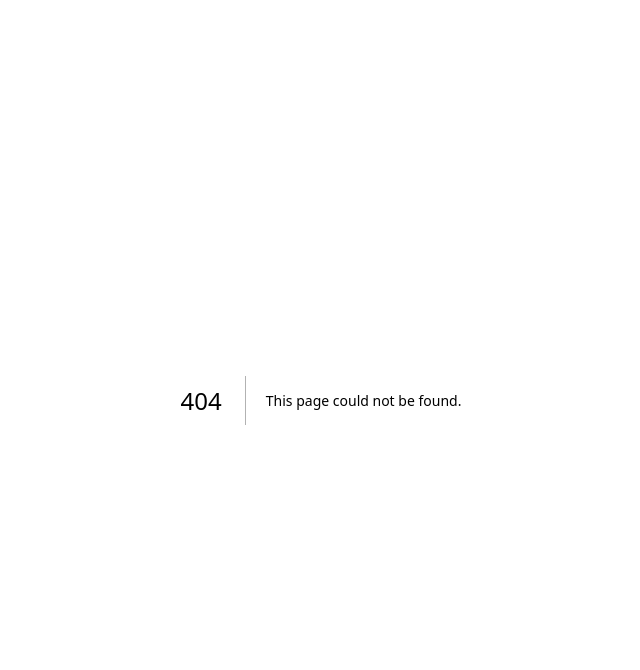
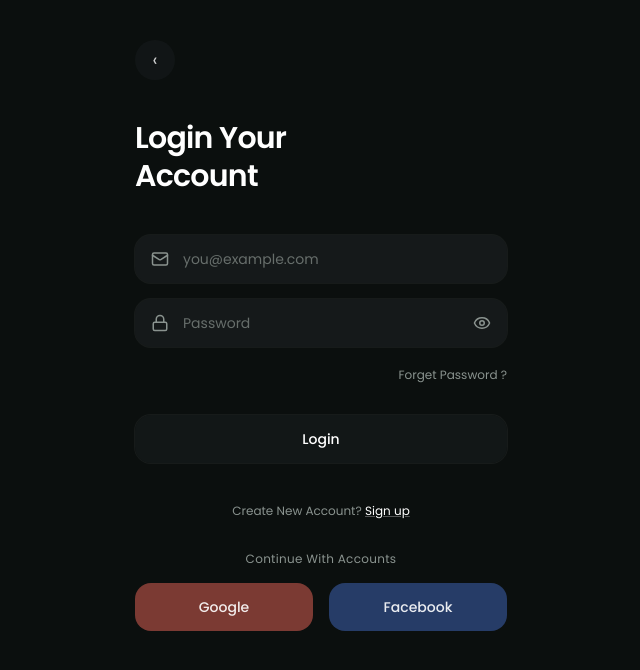
Before and after one commit to Shunke4444/app-dev-learnmate, a Next.js app: page /login in a window 1280 px wide. Before the commit this address had no page. Shown: the top 670 px of the page, without its empty margins (319-959 px from the left). Built offline with nearby package versions, Linux system fonts and the light colour scheme.

Commit message:
feat: welcome and login screens

```diff
--- /dev/null
+++ b/src/app/login/page.tsx
@@ -0,0 +1,97 @@
+"use client";
+
+import Link from "next/link";
+import { useState } from "react";
+import { Eye, EyeOff, Lock, Mail } from "lucide-react";
+import { PillButton } from "@/components/PillButton";
+
+export default function LoginPage() {
+  const [show, setShow] = useState(false);
+
+  return (
+    <div className="mx-auto flex w-full max-w-[420px] flex-1 flex-col px-6 pb-10 pt-10">
+      <div className="flex items-center">
+        <Link
+          href="/welcome"
+          className="inline-flex h-10 w-10 items-center justify-center rounded-full bg-surface/70 text-foreground/80"
+          aria-label="Back"
+        >
+          <span className="text-lg">‹</span>
+        </Link>
+      </div>
+
+      <h1 className="mt-10 text-3xl font-semibold leading-tight tracking-tight">
+        Login Your
+        <br />
+        Account
+      </h1>
+
+      <form className="mt-10 flex flex-col gap-4" onSubmit={(e) => e.preventDefault()}>
+        <label className="relative block">
+          <span className="sr-only">Email</span>
+          <span className="pointer-events-none absolute left-4 top-1/2 -translate-y-1/2 text-muted">
+            <Mail size={18} />
+          </span>
+          <input
+            className="h-12 w-full rounded-2xl bg-surface px-12 text-sm text-foreground placeholder:text-muted/70 outline-none ring-1 ring-white/5 focus:ring-2 focus:ring-teal/60"
+            placeholder="you@example.com"
+            type="email"
+            autoComplete="email"
+          />
+        </label>
+
+        <label className="relative block">
+          <span className="sr-only">Password</span>
+          <span className="pointer-events-none absolute left-4 top-1/2 -translate-y-1/2 text-muted">
+            <Lock size={18} />
+          </span>
+          <input
+            className="h-12 w-full rounded-2xl bg-surface px-12 pr-12 text-sm text-foreground placeholder:text-muted/70 outline-none ring-1 ring-white/5 focus:ring-2 focus:ring-teal/60"
+            placeholder="Password"
+            type={show ? "text" : "password"}
+            autoComplete="current-password"
+          />
+          <button
+            type="button"
+            onClick={() => setShow((s) => !s)}
+            className="absolute right-4 top-1/2 -translate-y-1/2 text-muted hover:text-foreground"
+            aria-label={show ? "Hide password" : "Show password"}
+          >
+            {show ? <EyeOff size={18} /> : <Eye size={18} />}
+          </button>
+        </label>
+
+        <div className="mt-1 flex justify-end">
+          <button type="button" className="text-xs text-muted hover:text-foreground">
+            Forget Password ?
+          </button>
+        </div>
+
+        <div className="mt-4">
+          <Link href="/home" className="block">
+            <PillButton variant="surface" type="button">
+              Login
+            </PillButton>
+          </Link>
+        </div>
+
+        <p className="mt-6 text-center text-xs text-muted">
+          Create New Account?{" "}
+          <Link className="text-foreground underline decoration-white/30" href="/login">
+            Sign up
+          </Link>
+        </p>
+      </form>
+
+      <div className="mt-8">
+        <p className="text-center text-xs tracking-wide text-muted">
+          Continue With Accounts
+        </p>
+        <div className="mt-4 grid grid-cols-2 gap-4">
+          <PillButton variant="google">Google</PillButton>
+          <PillButton variant="facebook">Facebook</PillButton>
+        </div>
+      </div>
+    </div>
+  );
+}
--- /dev/null
+++ b/src/app/welcome/page.tsx
@@ -0,0 +1,43 @@
+import Link from "next/link";
+import { Mascot } from "@/components/Mascot";
+import { PillButton } from "@/components/PillButton";
+
+export default function WelcomePage() {
+  return (
+    <div className="mx-auto flex w-full max-w-[420px] flex-1 flex-col px-6 pb-10 pt-16">
+      <div className="flex flex-1 flex-col items-center">
+        <div className="mt-2">
+          <Mascot state="idle" size={86} />
+        </div>
+
+        <h1 className="mt-10 text-center text-2xl font-semibold tracking-tight">
+          Welcome to
+          <br />
+          LearnMate
+        </h1>
+        <p className="mt-3 text-center text-sm text-muted">
+          Your Personal Study Buddy
+        </p>
+
+        <div className="mt-12 flex w-full flex-col gap-4">
+          <Link href="/login" className="w-full">
+            <PillButton variant="surface">Log in</PillButton>
+          </Link>
+          <Link href="/login" className="w-full">
+            <PillButton variant="surface">Sign up</PillButton>
+          </Link>
+        </div>
+
+        <div className="mt-10 w-full">
+          <p className="text-center text-xs tracking-wide text-muted">
+            Continue With Accounts
+          </p>
+          <div className="mt-4 grid grid-cols-2 gap-4">
+            <PillButton variant="google">Google</PillButton>
+            <PillButton variant="facebook">Facebook</PillButton>
+          </div>
+        </div>
+      </div>
+    </div>
+  );
+}
--- /dev/null
+++ b/src/components/PillButton.tsx
@@ -0,0 +1,36 @@
+import type { ReactNode } from "react";
+
+export function PillButton({
+  children,
+  variant,
+  type,
+  onClick,
+  disabled,
+}: {
+  children: ReactNode;
+  variant: "surface" | "google" | "facebook";
+  type?: "button" | "submit";
+  onClick?: () => void;
+  disabled?: boolean;
+}) {
+  const base =
+    "inline-flex h-12 w-full items-center justify-center rounded-2xl text-sm font-medium transition focus:outline-none focus-visible:ring-2 focus-visible:ring-teal/70 disabled:opacity-60 disabled:pointer-events-none";
+
+  const cls =
+    variant === "surface"
+      ? "bg-surface/80 text-foreground ring-1 ring-white/5 hover:bg-surface"
+      : variant === "google"
+        ? "bg-[#7B3A33] text-white/90 hover:bg-[#8A433B]"
+        : "bg-[#263C67] text-white/90 hover:bg-[#2B4476]";
+
+  return (
+    <button
+      type={type ?? "button"}
+      onClick={onClick}
+      disabled={disabled}
+      className={`${base} ${cls}`}
+    >
+      {children}
+    </button>
+  );
+}
```
